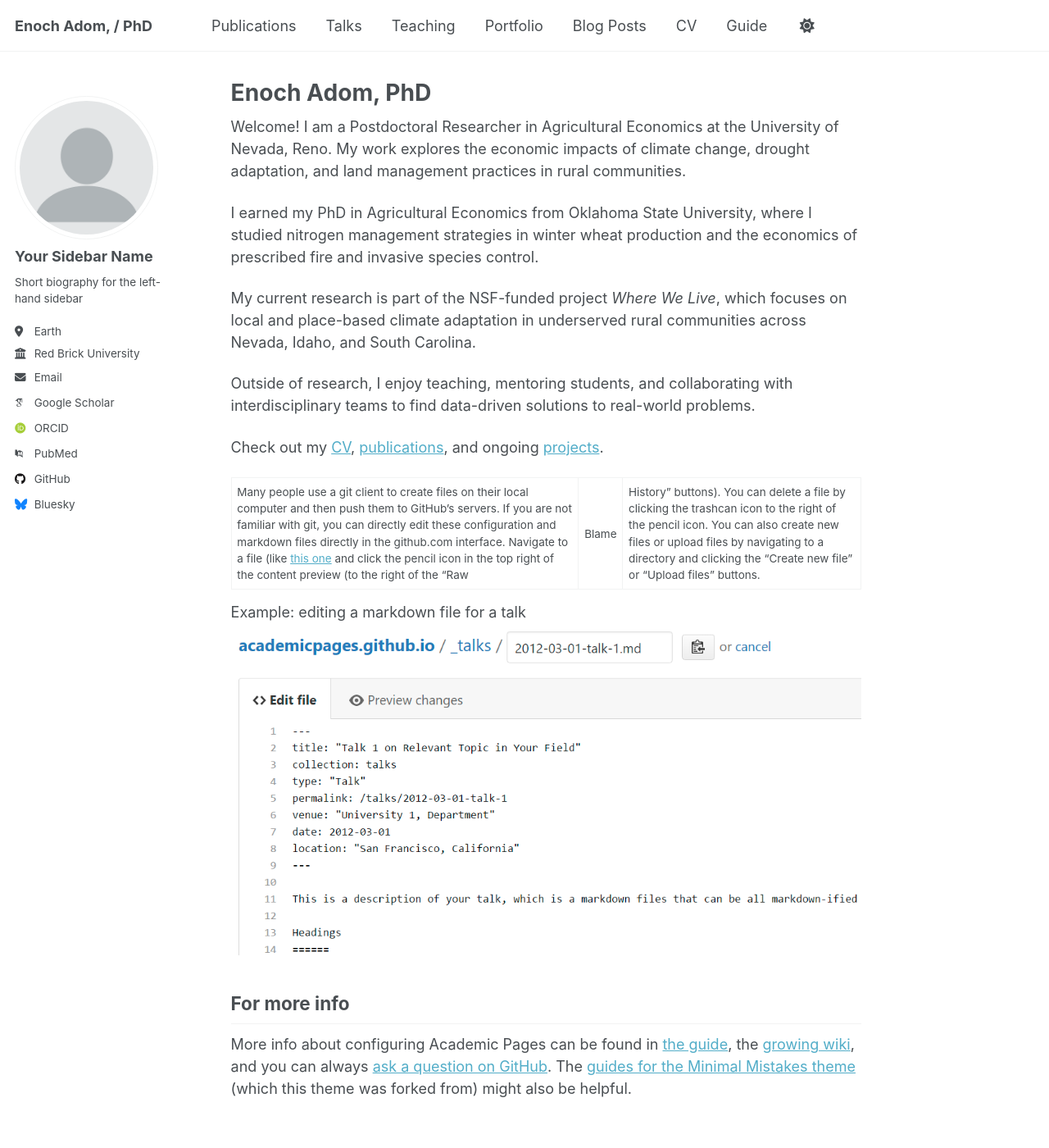
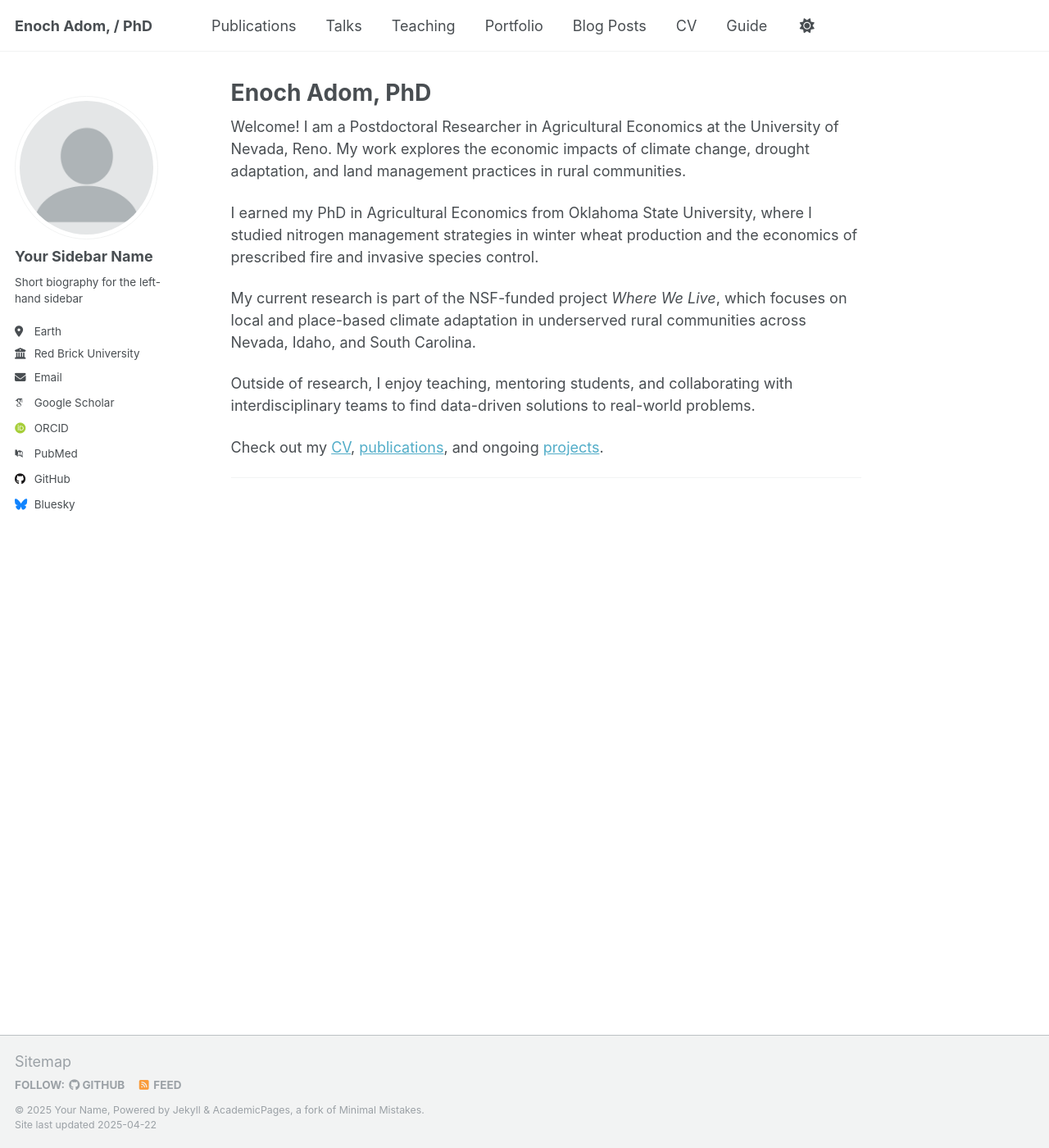
Before and after one commit to enadom/enadom.github.io, a Jekyll site: the page built from _pages/about.md, in a window 1280 px wide and 1400 px high. Shown: the whole window at 82% size. Built offline with Jekyll 4.4.1, drawn with Linux system fonts in a browser that asks for light colours; some web fonts are replaced.

Commit message:
Update about.md

```diff
--- a/_pages/about.md
+++ b/_pages/about.md
@@ -17,11 +17,5 @@ Outside of research, I enjoy teaching, mentoring students, and collaborating wit
 
 Check out my [CV](../files/cv.pdf), [publications](../publications/), and ongoing [projects](../research/).
 
-Many people use a git client to create files on their local computer and then push them to GitHub's servers. If you are not familiar with git, you can directly edit these configuration and markdown files directly in the github.com interface. Navigate to a file (like [this one](https://github.com/academicpages/academicpages.github.io/blob/master/_talks/2012-03-01-talk-1.md) and click the pencil icon in the top right of the content preview (to the right of the "Raw | Blame | History" buttons). You can delete a file by clicking the trashcan icon to the right of the pencil icon. You can also create new files or upload files by navigating to a directory and clicking the "Create new file" or "Upload files" buttons.
 
-Example: editing a markdown file for a talk
-![Editing a markdown file for a talk](/images/editing-talk.png)
-
-For more info
 ------
-More info about configuring Academic Pages can be found in [the guide](https://academicpages.github.io/markdown/), the [growing wiki](https://github.com/academicpages/academicpages.github.io/wiki), and you can always [ask a question on GitHub](https://github.com/academicpages/academicpages.github.io/discussions). The [guides for the Minimal Mistakes theme](https://mmistakes.github.io/minimal-mistakes/docs/configuration/) (which this theme was forked from) might also be helpful.
```
